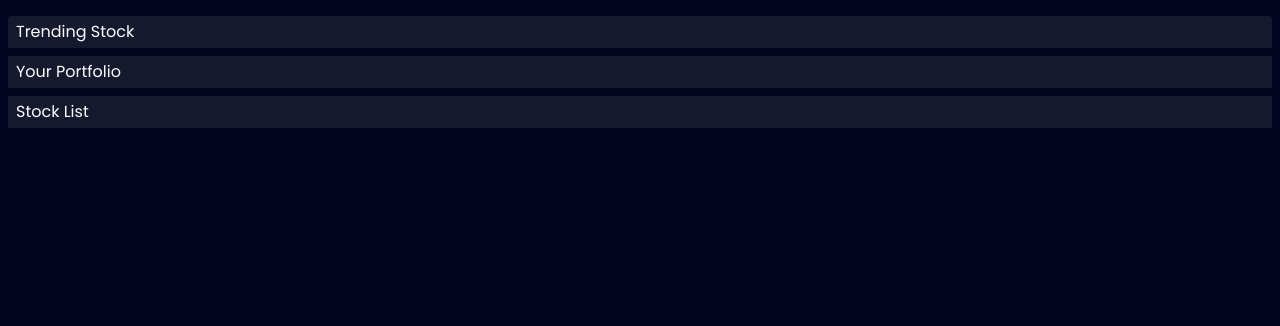
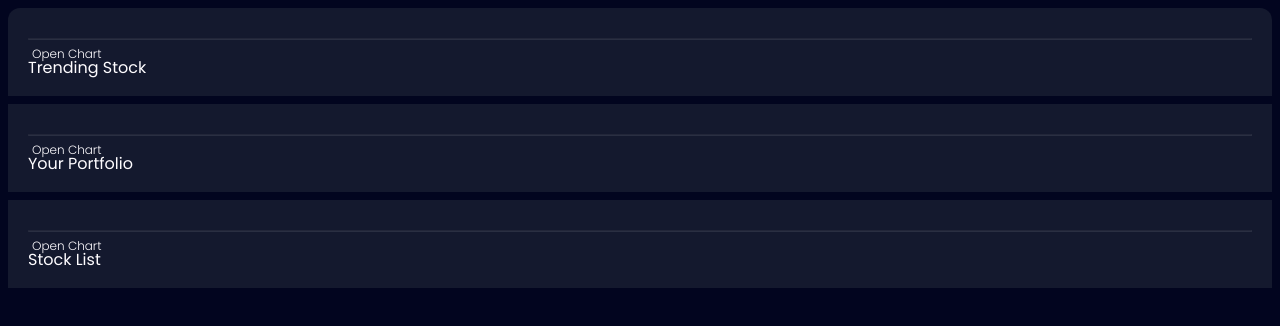
Before and after one commit to renanmartins1813/Stock-Butler, a React (Vite) app: page / in a window 1280 px wide. Shown: the top 326 px of the page. Built offline with nearby package versions, Linux system fonts and the light colour scheme; a web font is replaced by a local one.

Commit message:
feat: creating container and appshell component

```diff
--- a/src/assets/scss/_colors.scss
+++ b/src/assets/scss/_colors.scss
@@ -2,3 +2,5 @@ $background:#02051f;
 $text:#fefcff;
 $surface: #14192e;
 $separator: #20263a;
+$stocks-down: #d6777b;
+$stock-up: #76e6b0;
--- a/src/assets/scss/_reset.scss
+++ b/src/assets/scss/_reset.scss
@@ -45,3 +45,8 @@ table {
 *{
 	box-sizing: border-box;
 }
+
+a{
+	text-decoration: none;
+	color: inherit;
+}
--- a/src/assets/scss/ui-components/container/_container.scss
+++ b/src/assets/scss/ui-components/container/_container.scss
@@ -1,13 +1,70 @@
-.container{
+.container {
+  &:first-child {
+    border-radius: 12px 12px 0 0;
+    margin-top: 0;
+  }
 
-    &:first-child{
-        border-radius: 4px 4px 0 0;
+  background-color: $surface;
+  padding: 8px;
+  width: calc(100vw - 16px);
+  color: $text;
+  font-family: "Poppins", sans-serif;
+  margin-top: 8px;
+  padding: 20px;
+
+  &__separator {
+    background-color: transparent;
+    height: 1px;
+    opacity: 0.1;
+    margin-top: 10px;
+  }
+
+  &-title {
+    display: flex;
+    justify-content: space-between;
+    align-items: center;
+
+    h1 {
+      font-size: 16px;
+      font-weight: 300;
     }
 
-    background-color: $surface;
-    padding: 8px;
-    width: calc(100vw - 16px);
-    color: $text;
-    font-family: 'Poppins', sans-serif;
-    margin-top: 8px;
+    i {
+      color: $text;
+      font-size: 30px;
+    }
+  }
+
+  &-main {
+    &__text {
+      font-size: 28px;
+      margin: 8px 0px;
+    }
+    &__subinfo {
+      display: flex;
+      font-size: 12px;
+      font-weight: 800;
+      color: $stock-up;
+      align-items: center;
+
+      h5 {
+        margin: 6px 0;
+      }
+      i {
+        margin-right: 8px;
+      }
+    }
+  }
+
+  &-link {
+    display: flex;
+    font-size: 12px;
+    gap: 4px;
+    font-weight: 300;
+
+    &:hover{
+        opacity: 0.6;
+        transition: 0.4s;
+    }
+  }
 }
--- a/src/ui-components/Container.tsx
+++ b/src/ui-components/Container.tsx
@@ -1,9 +1,64 @@
-import React from 'react'
+import React from "react";
 
-export default function Container({ children }) {
-    return (
-        <div className='container'>
-            {children}
-        </div >
-    )
+interface IContainerProps {
+  title?: string;
+  description?: string;
+  icon?: string;
+  graph?: string;
+  graphOptions?: object;
+  children?: any;
+  subinfoIcon?: "up" | "down";
+  subinfoText?: string;
+  link?: string;
+  main?: string | number;
 }
+
+export default function Container({
+  children,
+  title,
+  description,
+  main,
+  icon,
+  graph,
+  graphOptions,
+  subinfoIcon,
+  subinfoText,
+  link,
+}: IContainerProps) {
+  return (
+    <div className="container">
+      <div className="container-title">
+        {title && <h1>{title}</h1>}
+        {icon && <i className={icon}></i>}
+      </div>
+
+      <div className="container-main">
+        {description && (
+          <h1 className="container-main__description">{description}</h1>
+        )}
+        {main && <h1 className="container-main__text">{main}</h1>}
+
+        <div className="container-main__subinfo">
+          {subinfoIcon ? (
+            subinfoIcon === "up" ? (
+              <i className="bi bi-caret-up-square-fill"></i>
+            ) : (
+              <i className="bi bi-caret-down-square-fill"></i>
+            )
+          ) : (
+            ""
+          )}
+          {subinfoText ? <h5>{subinfoText}</h5> : ""}
+        </div>
+      </div>
+
+      <hr className="container__separator" />
+      <a className="container-link" href="#">
+        <i className="bi bi-box-arrow-up-right"></i>
+        <h5>Open Chart</h5>
+      </a>
+
+      {children}
+    </div>
+  );
+}
```
Also changed, not shown: src/assets/scss/ui-components/appshell/_appshell.scss (renamed from src/assets/scss/ui-components/Appshell/appshell.scss), src/layout/index.tsx (added), 1 other file (tests, documents, lock files or other folders).
